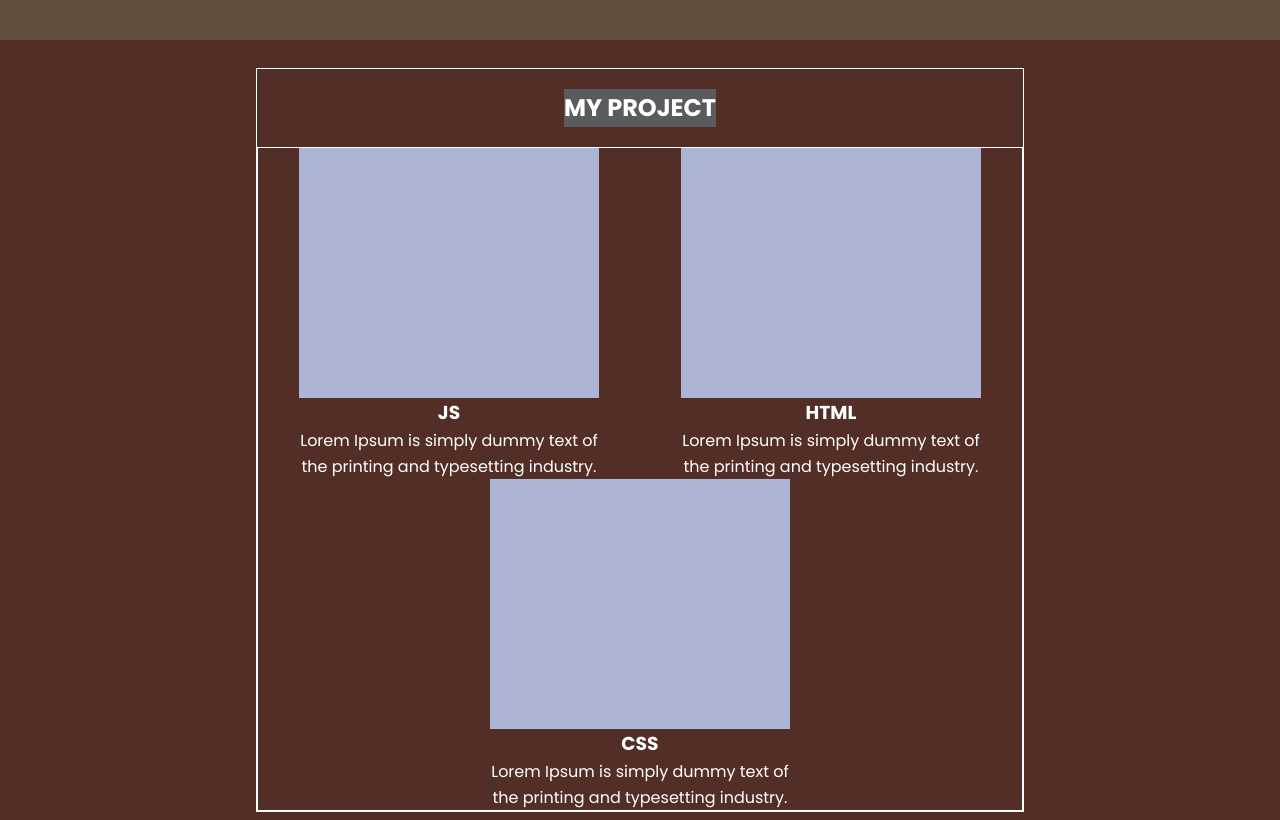
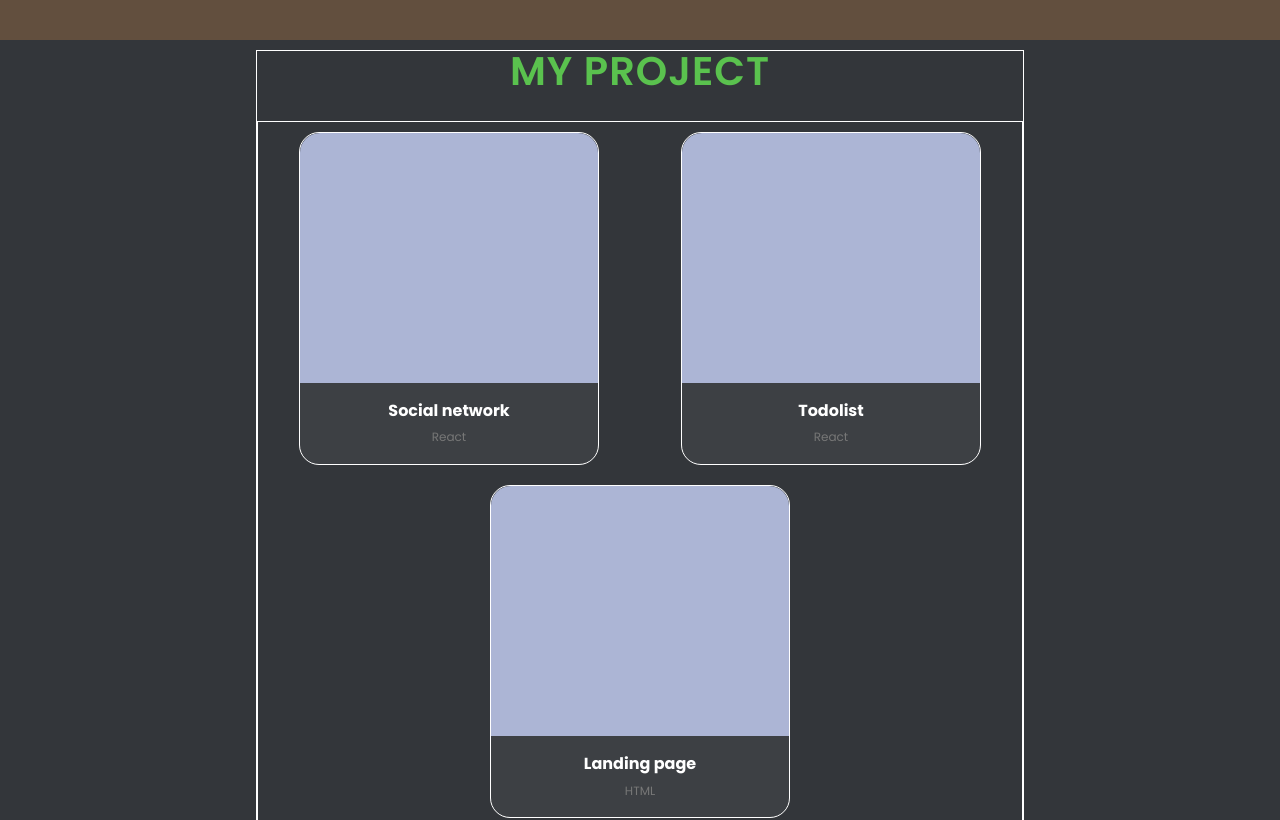
Before and after one commit to Dizziby/Portfolio, a React (Create React App) app: page / in a window 1280 px wide. Shown: the part 2360-3180 px from the top of the page. Built offline with nearby package versions, Linux system fonts and the light colour scheme.

Commit message:
Changed MyProject

```diff
--- a/src/common/components/Title.module.css
+++ /dev/null
@@ -1,4 +0,0 @@
-.title {
-    background-color: #5A5B5F;
-    margin: 20px 0;
-}
--- /dev/null
+++ b/src/common/components/Title/Title.module.css
@@ -0,0 +1,11 @@
+.title {
+    margin: 0 0 30px;
+
+    color: #5ac24e;
+    font-weight: 600;
+    letter-spacing: 1px;
+    font-size: 40px;
+    line-height: 40px;
+    text-align: center;
+
+}
--- a/src/myProject/MyProject.module.css
+++ b/src/myProject/MyProject.module.css
@@ -3,7 +3,7 @@
     flex-direction: column;
     justify-content: center;
     min-height: 100vh;
-    background-color: #522e27;
+    background-color: #33363A;
 }
 
 .container {
--- a/src/myProject/MyProject.tsx
+++ b/src/myProject/MyProject.tsx
@@ -2,7 +2,7 @@ import React from 'react';
 import styles from "./MyProject.module.css"
 import stylesContainer from "../common/styles/Container.module.css"
 import {Project} from "./project/Project";
-import {Title} from "../common/components/Title";
+import {Title} from "../common/components/Title/Title";
 
 type ProjectType = {
     id: number
@@ -15,18 +15,18 @@ export const MyProject = () => {
     const projects: Array <ProjectType> = [
         {
             id: 1,
-            title: "JS",
-            description: "Lorem Ipsum is simply dummy text of the printing and typesetting industry. "
+            title: "Social network",
+            description: "React"
         },
         {
             id: 2,
-            title: "HTML",
-            description: "Lorem Ipsum is simply dummy text of the printing and typesetting industry. "
+            title: "Todolist",
+            description: "React"
         },
         {
             id: 3,
-            title: "CSS",
-            description: "Lorem Ipsum is simply dummy text of the printing and typesetting industry. "
+            title: "Landing page",
+            description: "HTML"
         },
     ]
 
--- a/src/myProject/project/Project.module.css
+++ b/src/myProject/project/Project.module.css
@@ -1,6 +1,31 @@
 .project {
     width: 300px;
     text-align: center;
+    border-radius: 20px;
+    background-color: rgba(255, 255, 255, .05);
+    margin: 10px 0;
+
+    border: 1px solid;
+}
+
+.description {
+    padding: 15px;
+}
+
+.name {
+    display: block;
+    font-size: 16px;
+    color: #fff;
+    font-weight: 700;
+    cursor: pointer;
+}
+
+
+.category {
+    font-size: 12px;
+    line-height: 12px;
+    color: #777;
+    font-weight: 400;
 }
 
 .logo {
@@ -8,4 +33,10 @@
     max-width: 300px;
     height: 250px;
     background-color: #acb5d5;
+    border-radius: 20px 20px 0 0;
+    transition: background-color .3s linear;
 }
+
+.logo:hover {
+    background-color: #6c7fc2;
+}
--- a/src/myProject/project/Project.tsx
+++ b/src/myProject/project/Project.tsx
@@ -10,9 +10,10 @@ export const Project: React.FC<ProjectType> = (props) => {
     return (
         <div className={styles.project}>
             <a href="#" className={styles.logo}></a>
-            <h3>{props.title}</h3>
-            <span className={styles.description}>{props.description}</span>
-
+            <div className={styles.description}>
+                <a className={styles.name}>{props.title}</a>
+                <span className={styles.category}>{props.description}</span>
+            </div>
         </div>
     );
 };
```
Also changed, not shown: src/common/components/Title/Title.tsx (renamed from src/common/components/Title.tsx).
